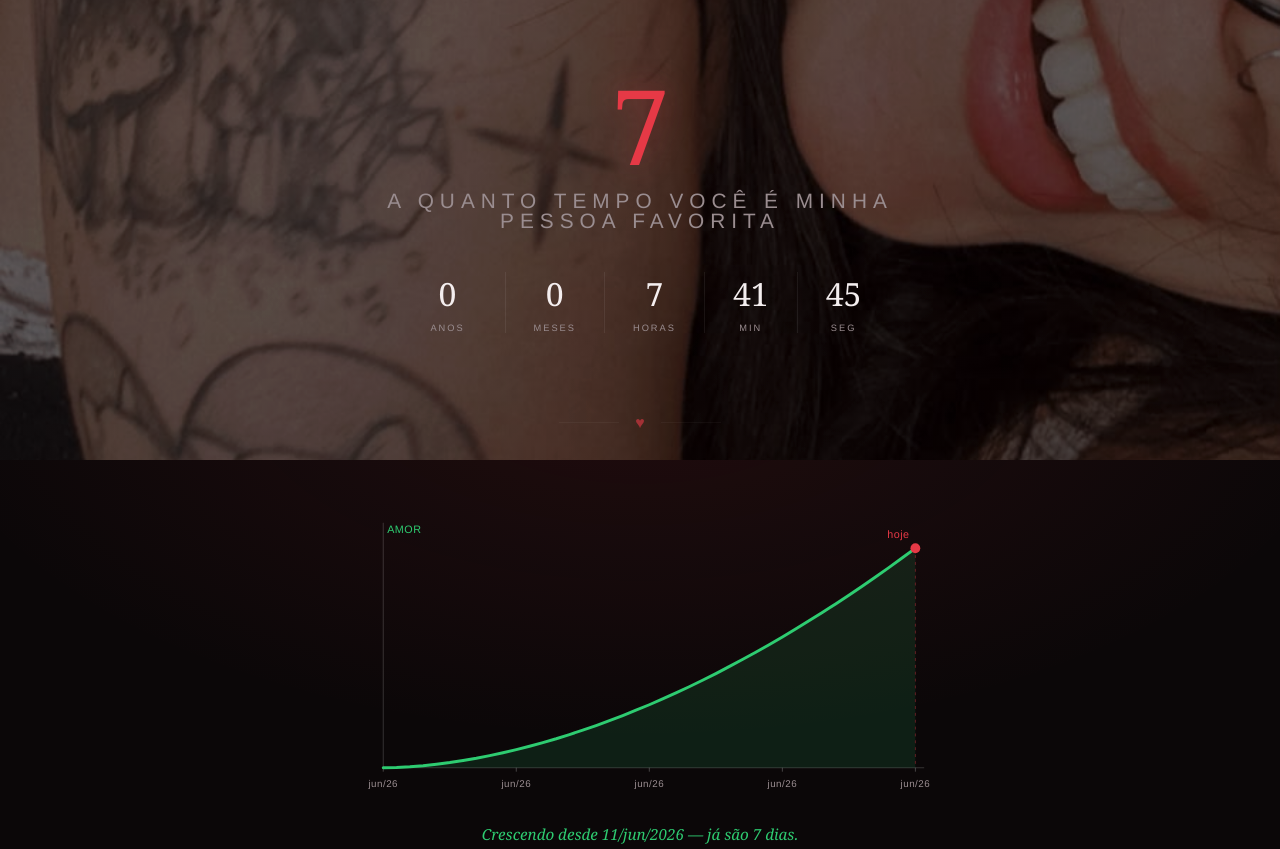
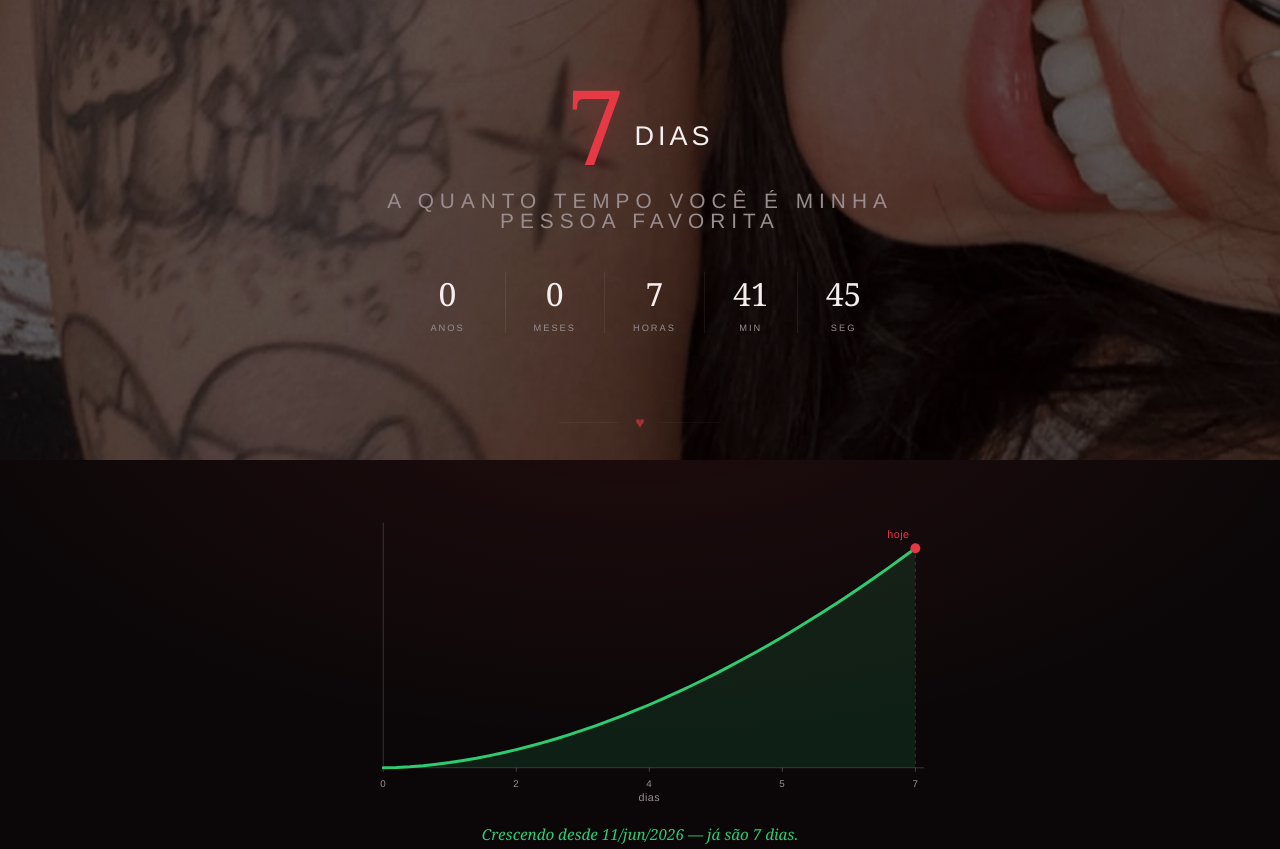
Before and after one commit to mrclpisani/eu-e-voce, a plain HTML site: page index.html in a window 1280 px wide. Shown: the part 340-1189 px from the top of the page. Drawn offline with Linux system fonts and the light colour scheme.

Commit message:
Mostra unidade dias no contador e ajusta eixo do grafico

```diff
--- a/index.html
+++ b/index.html
@@ -152,6 +152,16 @@
     .destaque-dias #dias {
       color: var(--vermelho);
       text-shadow: 0 0 30px rgba(230, 57, 70, .35);
+    }
+
+    .destaque-dias .dias-un {
+      font-size: .26em;
+      letter-spacing: 4px;
+      text-transform: uppercase;
+      color: var(--texto);
+      margin-left: .4em;
+      vertical-align: middle;
+      font-family: 'Helvetica Neue', Arial, sans-serif;
     }
 
     .destaque-dias .un {
@@ -341,7 +351,7 @@
     </header>
 
     <section>
-      <div class="destaque-dias"><span id="dias">0</span><span class="un">A quanto tempo você é minha pessoa
+      <div class="destaque-dias"><span id="dias">0</span><span class="dias-un">dias</span><span class="un">A quanto tempo você é minha pessoa
           favorita</span></div>
       <div class="contador">
         <div class="bloco-tempo">
@@ -457,16 +467,18 @@
 
       linha(pad, H - pad, W - 10, H - pad, 'rgba(255,255,255,.18)', 1);
       linha(pad, 12, pad, H - pad, 'rgba(255,255,255,.18)', 1);
-      texto(pad + 4, 22, 'AMOR', '#2ecc71', 'start', 11);
 
-      const divs = 4;
+      const diasInt = Math.round(totalDias);
+      const divs = Math.min(4, Math.max(1, diasInt));
       for (let i = 0; i <= divs; i++) {
         const t = i / divs;
         const x = pad + t * (W - pad * 1.5);
-        const dataPt = new Date(inicio + t * (hoje - inicio));
+        const diaPt = Math.round(t * diasInt);
         linha(x, H - pad, x, H - pad + 4, 'rgba(255,255,255,.25)', 1);
-        texto(x, H - pad + 20, rotuloCurto(dataPt), '#9a8d90', 'middle', 10);
+        texto(x, H - pad + 20, diaPt, '#9a8d90', 'middle', 10);
       }
+      // legenda do eixo do tempo
+      texto(pad + (W - pad * 1.5) / 2, H - pad + 34, 'dias', '#9a8d90', 'middle', 11);
 
       const dArea = 'M' + pad + ' ' + (H - pad) + ' ' +
         pontos.map(p => 'L' + p[0].toFixed(1) + ' ' + p[1].toFixed(1)).join(' ') +
```
